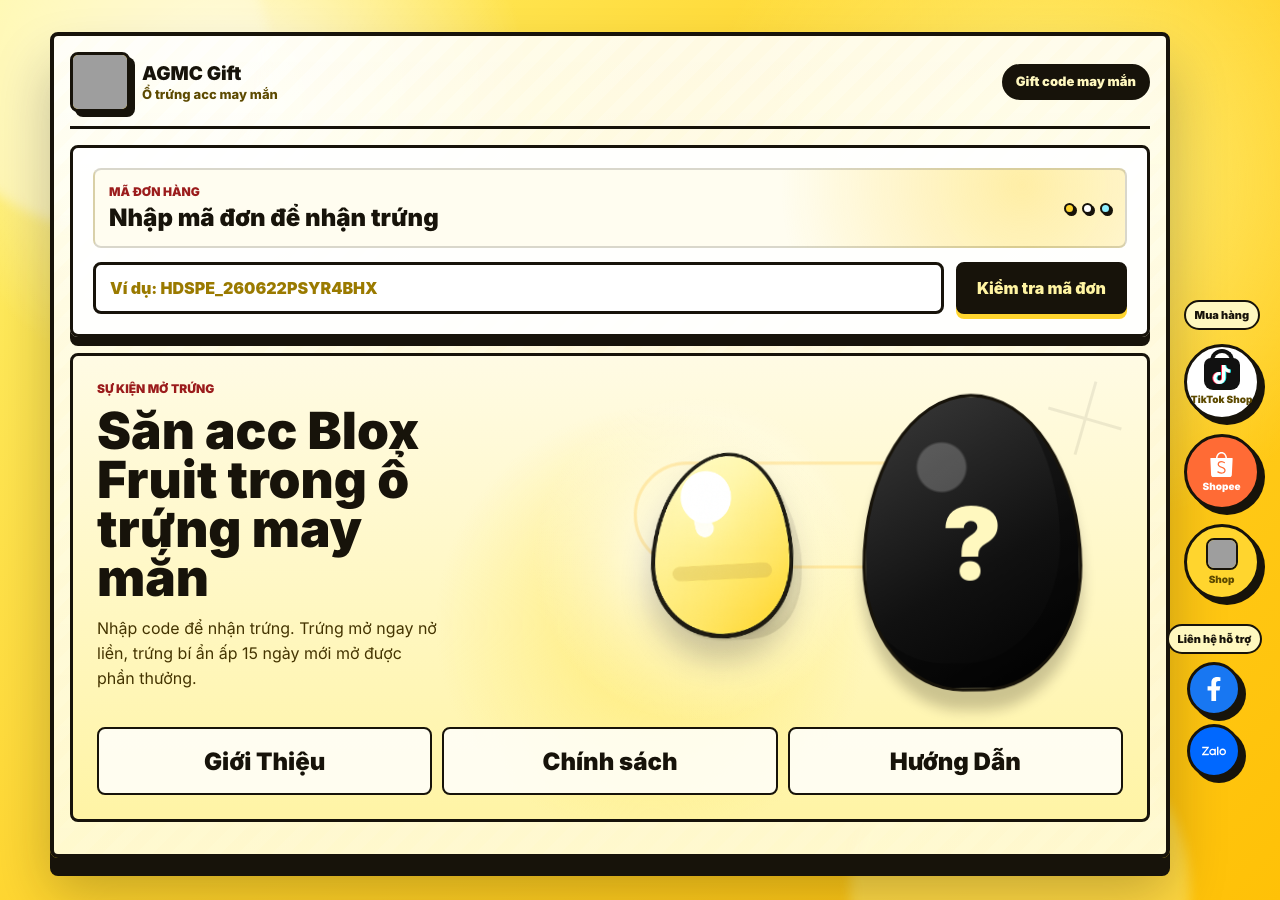
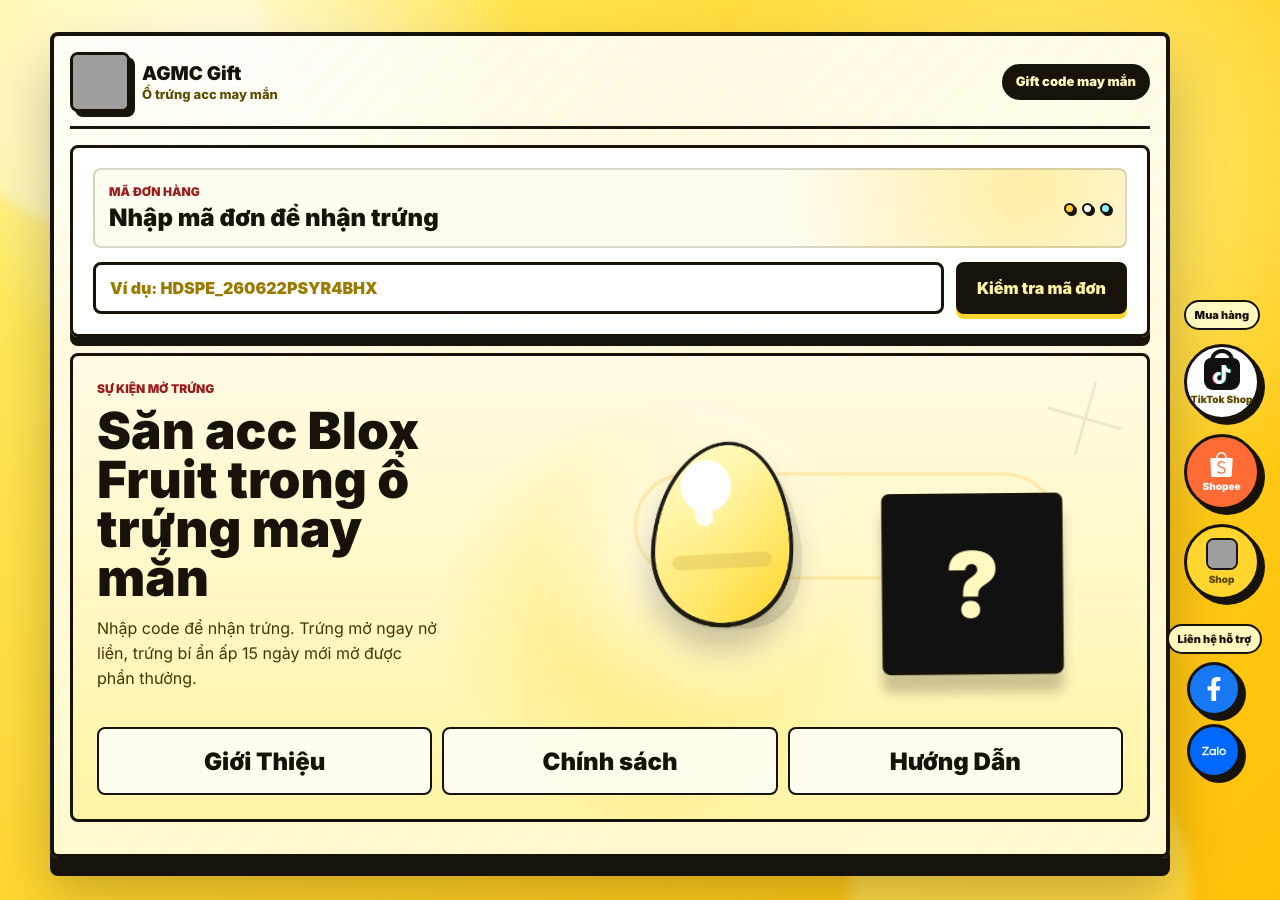
Before and after one commit to MEGAPLASTOR/AGMCGIFT, a React (Vite) app: page /gift-code in a window 1280 px wide. Built offline with nearby package versions, Linux system fonts and the light colour scheme; grey boxes are pictures that could not be loaded.

Commit message:
Auto update Wed 07/01/2026 15:52:44.70

```diff
--- a/src/components/gift-code/stage/StageEggDisplay.jsx
+++ b/src/components/gift-code/stage/StageEggDisplay.jsx
@@ -22,7 +22,7 @@
           onClick={() => onSelectEgg("mystery")}
           aria-label="Trứng bí ẩn 15 ngày"
         >
-          <span className="mystery-egg mystery-egg--stage" aria-hidden="true">?</span>
+          <span className="stage-mystery-card" aria-hidden="true">?</span>
         </button>
       </div>
     </div>
--- a/src/styles/gift-stage.css
+++ b/src/styles/gift-stage.css
@@ -132,11 +132,20 @@
   transform: scale(1.2);
 }
 
-.stage-hanging-egg .mystery-egg--stage {
+.stage-mystery-card {
   position: relative;
   z-index: 2;
-  width: min(86%, 210px);
-  transform: scale(1.04);
+  display: grid;
+  width: min(72%, 180px);
+  aspect-ratio: 1;
+  place-items: center;
+  border: 3px solid #17130a;
+  border-radius: 8px;
+  background: #111111;
+  box-shadow: 0 18px 12px rgba(23, 19, 10, 0.22);
+  color: #fff8bf;
+  font-size: clamp(60px, 7vw, 90px);
+  font-weight: 1000;
 }
 
 .stage-info-modules {
```
